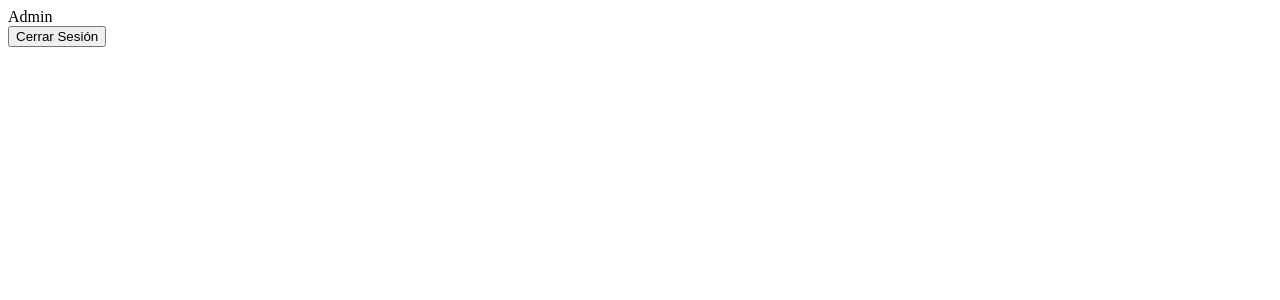
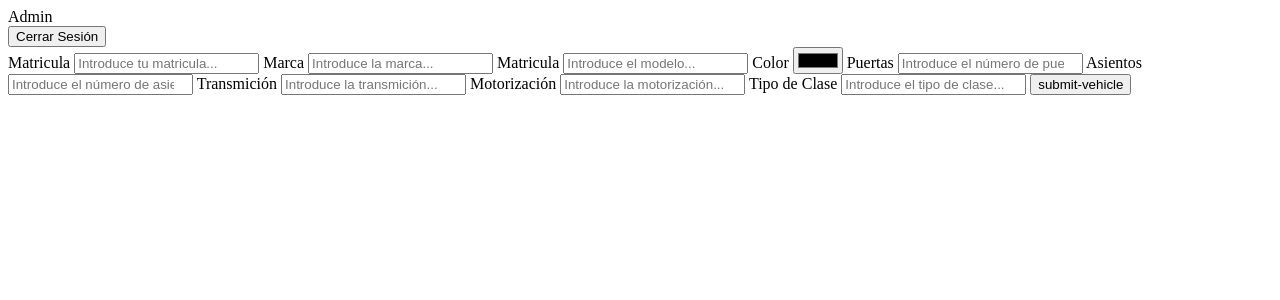
Before and after one commit to personalusevictor/php-course, a PHP site: page /admin.php in a window 1280 px wide. Shown: the top 300 px of the page. Run offline with PHP 8.4, Linux system fonts and the light colour scheme; the visitor is signed in with stand-in values (Sample User, id 1).

Commit message:
Añadir funcionalidad para agregar vehículos en el panel de administrador y mejorar el manejo de errores en el inicio de sesión y registro de usuarios.

```diff
--- a/alquiler/public/admin.php
+++ b/alquiler/public/admin.php
@@ -1,33 +1,95 @@
 <?php
 session_start();
+require_once '../src/config/connection.php';
+require_once '../src/helpers/errors.php';
 
-if(!isset($_SESSION['user_id']) || $_SESSION['role_id'] != 1) {
+if (!isset($_SESSION['user_id']) || $_SESSION['role_id'] != 1) {
     header('Location: auth-page.php');
     exit();
 }
 
-if(isset($_POST['submit_logout_admin'])) {
+if (isset($_POST['submit_logout_admin'])) {
     session_unset();
     session_destroy();
     header('Location: auth-page.php');
     exit();
 }
+
+function add_vehicle(PDO $conn, array $vehicle) {
+    try {
+        $stmt = $conn->prepare("INSERT INTO vehicles(plate, brand, model, color, doors, seats, transmission, motorization, class_id) VALUES(:plate, :brand, :model, :color, :doors, :seats, :transmission, :motorization, :class_id)");
+        $stmt->execute([
+                        ':plate' => $vehicle['plate'],
+                        ':brand' => $vehicle['brand'],
+                        ':model' => $vehicle['model'],
+                        ':color' => $vehicle['color'],
+                        ':doors' => $vehicle['doors'],
+                        ':seats' => $vehicle['seats'],
+                        ':transmission' => $vehicle['transmission'],
+                        ':motorization' => $vehicle['motorization'],
+                        ':class_id' => $vehicle['class_id'],
+            ]);
+    } catch (PDOException $e) {
+        getErrors('db_failed');
+        return;
+    }
+}
+
+if(isset($_POST['submit-vehicle'])) {
+    $vehicle = [
+            'plate' => $_POST['plate'],
+            'brand' => $_POST['brand'],
+            'model' => $_POST['model'],
+            'color' => $_POST['color'],
+            'doors' => $_POST['doors'],
+            'seats' => $_POST['seats'],
+            'transmission' => $_POST['transmission'],
+            'motorization' => $_POST['motorization'],
+            'class_id' => $_POST['class_id']
+        ];
+
+    add_vehicle($conn, $vehicle);
+}
 ?>
 
 <!DOCTYPE html>
-<html lang="en">
-
+<html lang="es">
 <head>
     <meta charset="UTF-8">
     <meta name="viewport" content="width=device-width, initial-scale=1.0">
-    <title>Document</title>
+    <title>Panel de Administrador - Alquiler</title>
 </head>
 
 <body>
-    Admin
-    <form method="post">
-        <input type="submit" name="submit_logout_admin" value="Cerrar Sesión" />
-    </form>
+    <header>
+        Admin
+        <form method="post">
+            <input type="submit" name="submit_logout_admin" value="Cerrar Sesión" />
+        </form>
+    </header>
+    <main>
+        <form method="post">
+            <label>Matricula</label>
+            <input type="text" name="plate" placeholder="Introduce tu matricula..." />
+            <label>Marca</label>
+            <input type="text" name="brand" placeholder="Introduce la marca..." />
+            <label>Matricula</label>
+            <input type="text" name="model" placeholder="Introduce el modelo..." />
+            <label>Color</label>
+            <input type="color" name="color" placeholder="Introduce el color..." />
+            <label>Puertas</label>
+            <input type="number" name="doors" placeholder="Introduce el número de puertas..." />
+            <label>Asientos</label>
+            <input type="number" name="seats" placeholder="Introduce el número de asientos..." />
+            <label>Transmición</label>
+            <input type="text" name="transmission" placeholder="Introduce la transmición..." />
+            <label>Motorización</label>
+            <input type="text" name="motorization" placeholder="Introduce la motorización..." />
+            <label>Tipo de Clase</label>
+            <input type="text" name="class" placeholder="Introduce el tipo de clase..." />
+            <input type="submit" value="submit-vehicle" value="Añadir Vehículo" />
+        </form>
+    </main>
 </body>
 
 </html>
--- a/alquiler/public/index.php
+++ b/alquiler/public/index.php
@@ -15,7 +15,7 @@ if(isset($_POST['submit_logout_costumers'])) {
 ?>
 
 <!DOCTYPE html>
-<html lang="en">
+<html lang="es">
 <head>
     <meta charset="UTF-8">
     <meta name="viewport" content="width=device-width, initial-scale=1.0">
```
Also changed, not shown: alquiler/public/auth-page.php (+38 -23 lines).
